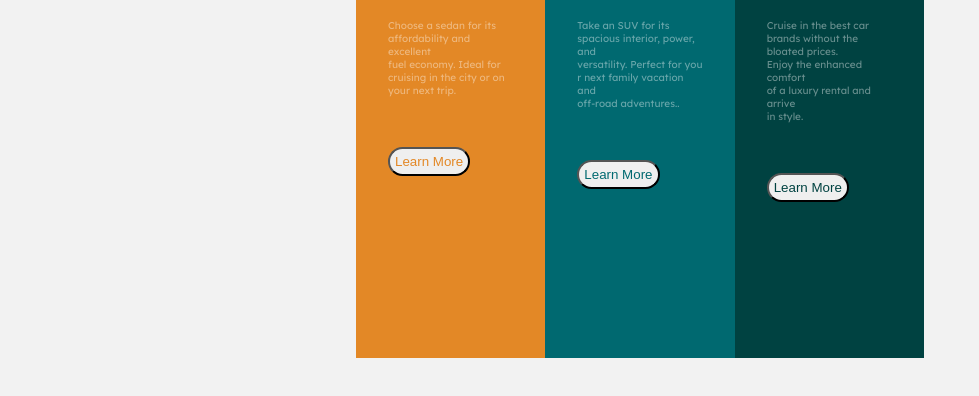
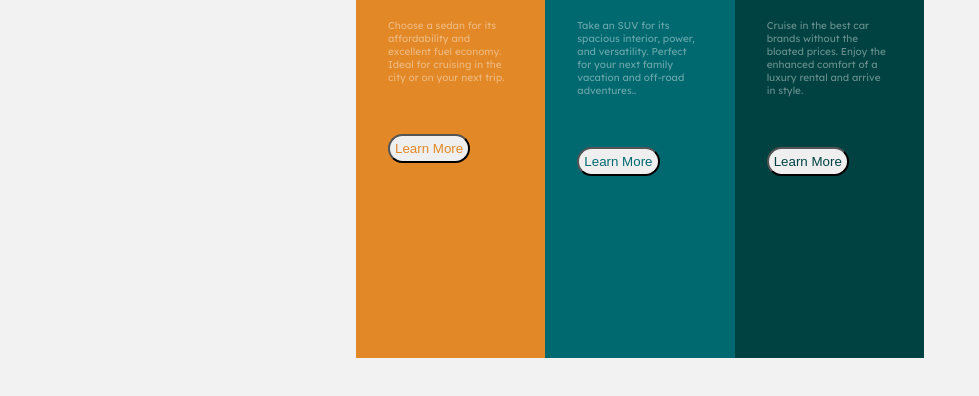
Before and after one commit to Ceejaro/css-flexbox, a plain HTML site: page index.html in a window 1280 px wide. Shown: the part 276-672 px from the top of the page, without its empty margins (0-979 px from the left). Drawn offline with Linux system fonts and the light colour scheme.

Commit message:
Update index.html

```diff
--- a/index.html
+++ b/index.html
@@ -23,21 +23,21 @@
             <div class="top">
                 <img src="icon-sedans.svg" alt="car logo">
                 <h1>SEDANS</h1>
-                <p>Choose a sedan for its affordability and excellent<br> fuel economy. Ideal for <br>cruising in the city or on<br> your next trip.</p>
+                <p>Choose a sedan for its affordability and excellent fuel economy. Ideal for cruising in the city or on your next trip.</p>
                 <button class="btn-1">Learn More</button>
 
             </div>
             <div class="middle">
                 <img src="icon-suvs.svg" alt="car logo">
                 <h1>SUVS</h1>
-                <p>Take an SUV for its spacious interior, power, and<br> versatility. Perfect for you<br>r next family vacation and<br> off-road adventures..</p>
+                <p>Take an SUV for its spacious interior, power, and versatility. Perfect for your next family vacation and off-road adventures..</p>
                 <button class="btn-2">Learn More</button>
 
             </div>
             <div class="bottom">
                 <img src="icon-luxury.svg" alt="car logo">
                 <h1>LUXURY</h1>
-                <p>Cruise in the best car brands without the bloated prices.<br> Enjoy the enhanced comfort<br> of a luxury rental and arrive<br> in style.</p>
+                <p>Cruise in the best car brands without the bloated prices. Enjoy the enhanced comfort of a luxury rental and arrive in style.</p>
                 <button class="btn-3">Learn More</button>
 
             </div>
```
